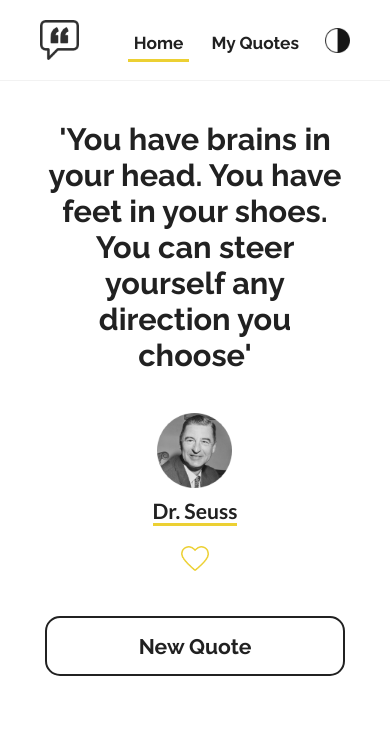
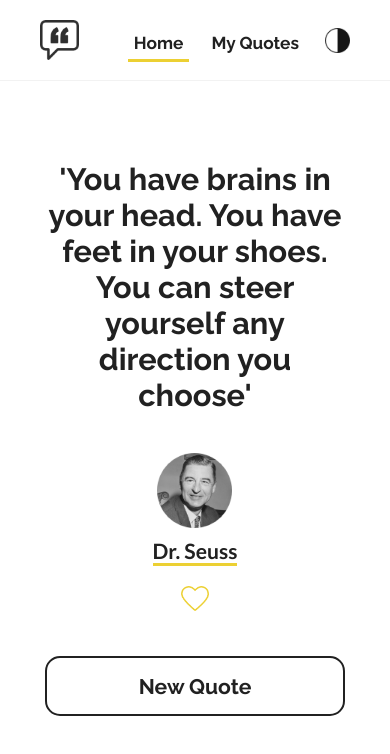
Before and after one commit to JHannah30/Quote-Generator, a React (Create React App) app in the folder quote-generator/: page / in a window 390 px wide. Shown: the top 754 px of the page. Built offline with nearby package versions, Linux system fonts and the light colour scheme.

Commit message:
Added extra margin above quote on smaller screens

```diff
--- a/quote-generator/src/components/Home.css
+++ b/quote-generator/src/components/Home.css
@@ -46,6 +46,7 @@
   display: flex;
   justify-content: center;
   align-items: center;
+  background: rgb(236, 208, 51);
   border: solid 2px rgb(236, 208, 51);
   border-radius: 15px;
 }
@@ -110,9 +111,10 @@
   }
 
   .quote-text {
+    margin: 80px 40px 40px 40px;
     font-size: 1.6rem;
-    margin: 40px;
   }
+
 
   .author-body {
     flex-direction: column;
@@ -132,5 +134,9 @@
     font-size: 1.1rem;
   }
 
+  .save-alert {
+    margin-left: 200px;
+  }
+
 
 }
```
